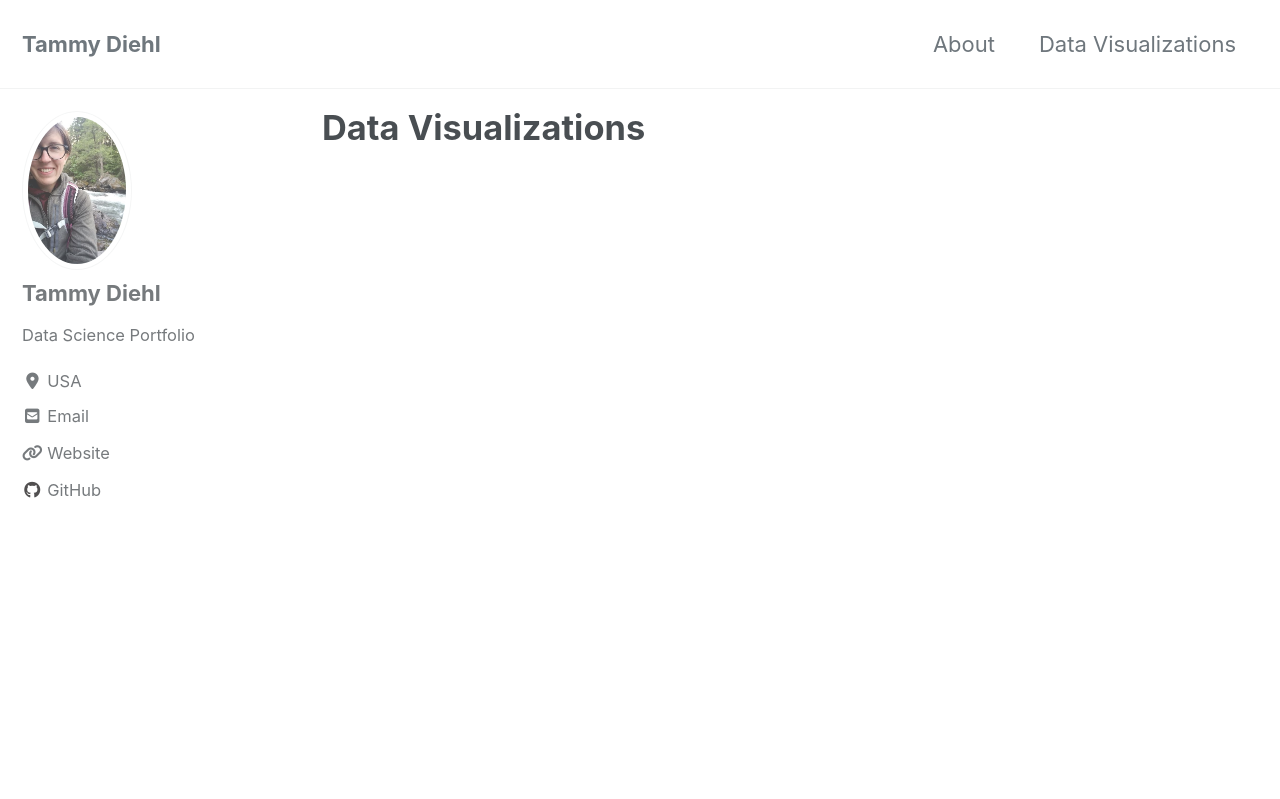
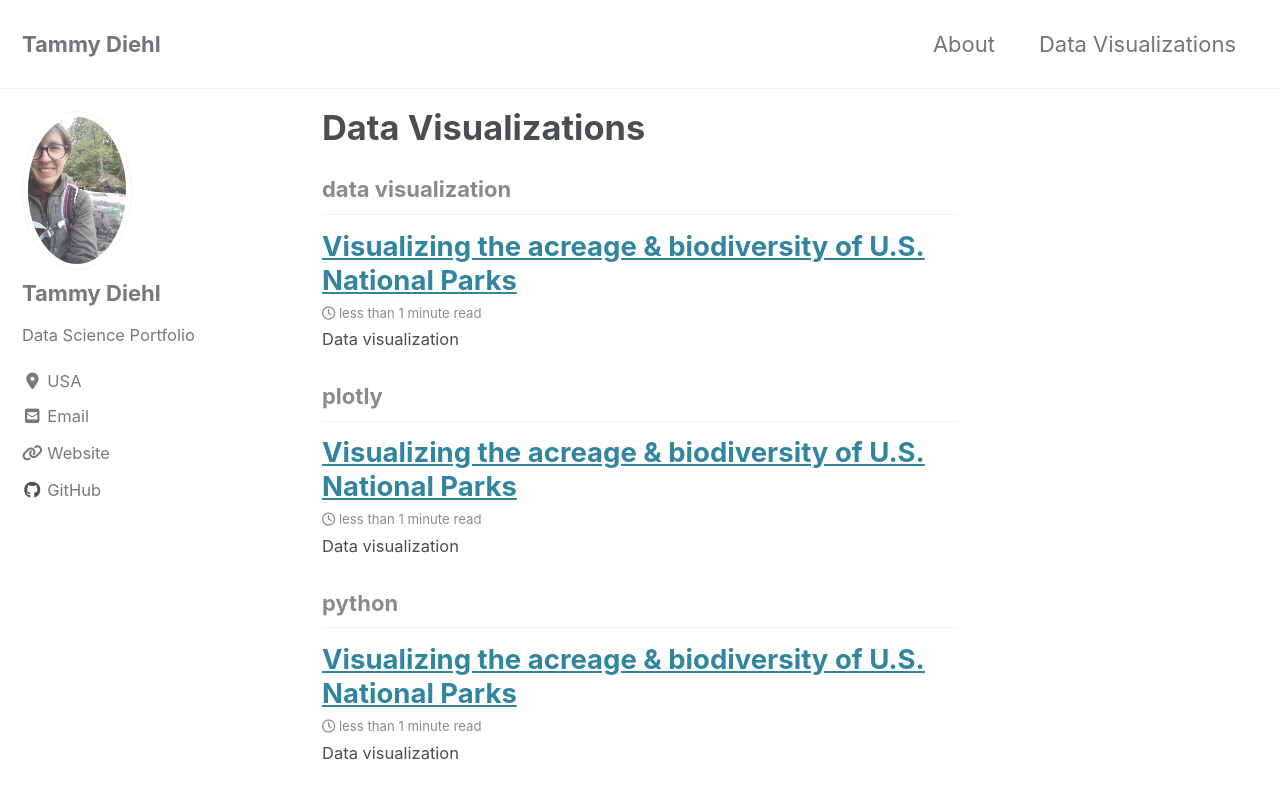
Before and after one commit to tammydiehl/tammydiehl.github.io, a Jekyll site: the page built from _pages/datavisualization.md, in a window 1280 px wide and 900 px high. Shown: the top 799 px of the window. Built offline with Jekyll 4.4.1, drawn with Linux system fonts in a browser that asks for light colours; cached includes are drawn as plain includes; nearby versions of some CDN libraries.

Commit message:
added base_path to includes folder, corrected DV page to include blog posts

```diff
--- /dev/null
+++ b/_includes/base_path
@@ -0,0 +1,5 @@
+{% if site.url %}
+  {% assign base_path = site.url | append: site.baseurl %}
+{% else %}
+  {% assign base_path = site.github.url %}
+{% endif %}
--- a/_pages/datavisualization.md
+++ b/_pages/datavisualization.md
@@ -5,3 +5,14 @@ title: "Data Visualizations"
 permalink: /datavisualization/
 author_profile: true
 ---
+
+{% include base_path %}
+{% include group-by-array collection=site.posts field="tags" %}
+
+{% for tag in group_names %}
+  {% assign posts = group_items[forloop.index0] %}
+  <h2 id="{{ tag | slugify }}" class="archive__subtitle">{{ tag }}</h2>
+  {% for post in posts %}
+    {% include archive-single.html %}
+  {% endfor %}
+{% endfor %}
--- a/_posts/2020-02-17-parks.md
+++ b/_posts/2020-02-17-parks.md
@@ -1,8 +1,8 @@
 ---
 title: "Visualizing the acreage & biodiversity of U.S. National Parks"
 date: 2020-02-17
+tags: [data visualization, python, plotly]
 excerpt: "Data visualization"
-collection: visuals
 header:
   image: "/images/yosemite-resize.jpeg"
 ---
```
Also changed, not shown: _pages/404.md (added, +15 -0 lines).
